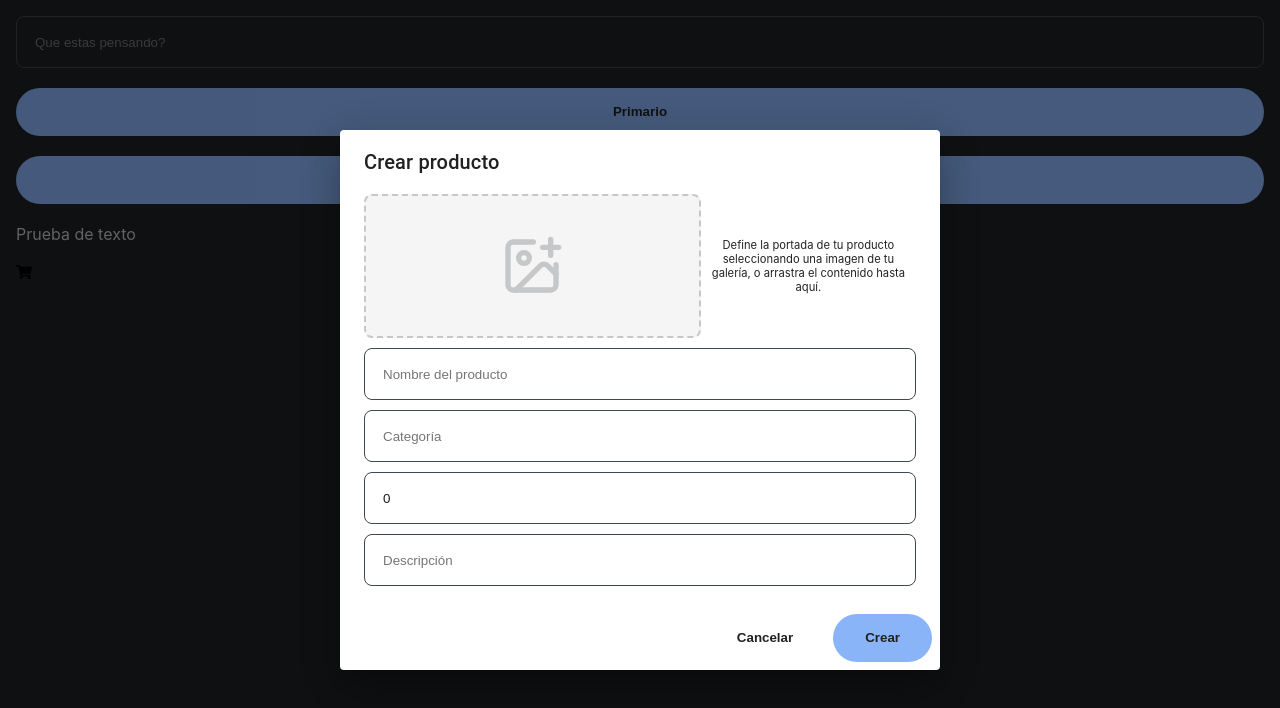
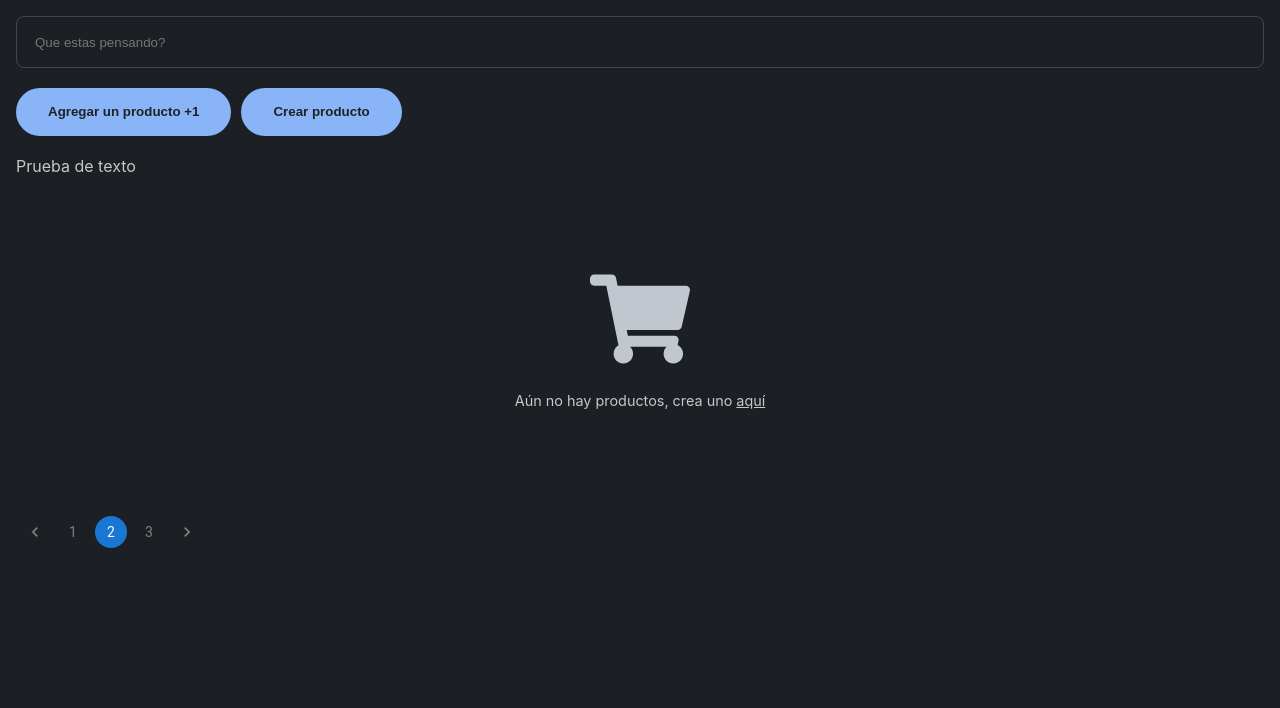
Before and after one commit to Braul123/products-app, a React (Create React App) app: page / in a window 1280 px wide. Shown: the top 708 px of the page. Built offline with nearby package versions, Linux system fonts and the light colour scheme.

Commit message:
[feat][list products]

```diff
--- a/src/components/home/Home.css
+++ b/src/components/home/Home.css
@@ -0,0 +1,49 @@
+.layoutHome {
+    padding: 16px;
+    display: flex;
+    flex-direction: column;
+    gap: 20px;
+}
+
+.contentList {
+    background-color: 'red';
+    width: 100%;
+    height: 300px;
+    display: flex;
+    align-items: center;
+    justify-content: center;
+}
+
+.notFound {
+    display: flex;
+    flex-direction: column;
+    justify-content: center;
+    align-items: center;
+    gap: 10px;
+}
+
+.textNotFound {
+    font-size: .9rem;
+    line-height: 1rem;
+    text-align: center;
+}
+
+.underline {
+    text-decoration: underline;
+    cursor: pointer;
+}
+
+.MuiButtonBase-root {
+    color: gray !important;
+}
+
+.Mui-selected {
+    color: white !important;
+}
+
+.listProducts {
+    display: flex;
+    flex-direction: row;
+    gap: 30px;
+    flex-wrap: wrap;
+}
--- a/src/components/home/Home.tsx
+++ b/src/components/home/Home.tsx
@@ -9,20 +9,25 @@ import { FaShoppingCart } from "react-icons/fa";
 import { fetchNewProductDefault } from '../../services/products';
 import { saveNewProduct } from '../../interface/state/slices/productsSlice';
 import CustomProduct from '../modals/customProduct/CustomProduct';
+import Pagination from '@mui/material/Pagination';
+import ProductCard from '../layouts/productCard/ProductCard';
 
 export default function Home() {
     const dispatch = useDispatch();
     const _products = useSelector(selectorProductState);
     const colors = useColors(); // Obtiene los colores principales
     const [filter, setFilter] = useState('');
+    const [openModal, setOpenModal] = useState(false);
+    const [products, setProducts] = useState([]);
 
     useEffect(() => {
         console.log('CAMBIA EL FILTRO PRINCIPAL');
-    },[filter])
+    }, [filter])
 
     useEffect(() => {
         console.log('OBTIENE LOS PRODUCTOS', _products);
-    },[_products]);
+        setProducts(_products)
+    }, [_products]);
 
     // Agrega un nuevo producto
     const addNewProduct = () => {
@@ -33,31 +38,73 @@ export default function Home() {
         })
     }
 
+    // Abre la modal
+    const openModalAction = () => {
+        setOpenModal(true);
+    }
+
+    // Renderiza la vista cuando no hay resultados
+    const renderNotFound = () => {
         return (
-        <div style={{padding: '16px', display: 'flex', flexDirection: 'column', gap: '20px'}}>
+            <div className='contentList'>
+                <div className='notFound'>
+                    <FaShoppingCart style={{ fontSize: '100px', ...colors.colorTextSecondary }} />
+                    <p className='textNotFound'
+                        style={{ ...colors.colorText }}>Aún no hay productos, crea uno&nbsp;
+                        <span onClick={openModalAction} className='underline'>aquí</span></p>
+                </div>
+            </div>
+        )
+    }
+
+    // Renderiza la lista de productos
+    const renderListProducts = () => {
+        return (
+            <div className='listProducts'>
+                  <ProductCard
+                         image=""
+                         name="Un nuevo producto con texto largo"
+                         description="Un producto"
+                         price={100000}
+                         favorite={false}
+                         category='general'
+                    />
+            </div>
+        )
+    }
+
+
+    return (
+        <div className="layoutHome" style={{...colors.backgroundStyle}}>
             <InputPrimary
                 setValue={setFilter}
                 value={filter}
                 placeholder="Que estas pensando?"
             />
 
+            <div style={{ display: 'flex', flexDirection: 'row', gap: '10px', flexWrap: 'wrap' }}>
                 <ButtonPrimary
                     status="enabled"
-            title="Primario"
-            onClick={() => {console.log('CLICK BUTTON PRIMARY')}}/>
+                    title="Agregar un producto +1"
+                    onClick={() => { addNewProduct() }} />
 
                 <ButtonPrimary
                     status="enabled"
-            title="+1"
-            onClick={() => {addNewProduct()}}/>
+                    title="Crear producto"
+                    onClick={() => { openModalAction() }} />
+            </div>
 
-            <span style={{...colors.colorText}}>Prueba de texto</span>
+            <span style={{ ...colors.colorText }}>Prueba de texto</span>
 
-            <span>
-                <FaShoppingCart />
-            </span>
 
-            <CustomProduct/>
+            {
+                products.length === 0 ?
+                renderNotFound() : renderListProducts()
+            }
+
+            <Pagination count={3} page={2} onChange={() => {}} color="primary" />
+
+            <CustomProduct open={openModal} action="create" setOpenModal={setOpenModal} />
         </div>
     )
 }
--- /dev/null
+++ b/src/components/layouts/productCard/ProductCard.css
@@ -0,0 +1,102 @@
+.product-card {
+  max-width: 250px;
+  padding: 16px;
+  border-radius: 10px;
+  box-shadow: 0 4px 8px rgba(0, 0, 0, 0.1);
+  background-color: #fff;
+  text-align: center;
+  transition: transform 0.3s ease;
+  margin: 0 auto;
+}
+
+.product-card:hover {
+  transform: translateY(-5px);
+}
+
+.product-image-container {
+  width: 100%;
+  height: 200px;
+  overflow: hidden;
+  border-radius: 10px;
+}
+
+.product-image {
+  width: 100%;
+  height: 100%;
+  object-fit: cover;
+  transition: transform 0.3s ease;
+}
+
+.product-image-container:hover .product-image {
+  transform: scale(1.1);
+}
+
+.product-title {
+  font-size: 1.2rem;
+  margin: 16px 0 8px;
+}
+
+.product-description {
+  font-size: 1rem;
+  color: #666;
+  margin-bottom: 16px;
+}
+
+.product-footer {
+  display: flex;
+  justify-content: space-between;
+  align-items: center;
+}
+
+.product-price {
+  font-size: 1.2rem;
+  font-weight: bold;
+}
+
+.favorite-button {
+  background-color: transparent;
+  border: none;
+  padding: 8px 5px 8px 16px;
+  border-radius: 5px;
+  cursor: pointer;
+  display: flex;
+  justify-content: flex-end;
+  align-items: flex-end;
+}
+
+
+@media (max-width: 768px) {
+  .product-card {
+    max-width: 90%;
+  }
+
+  .product-title {
+    font-size: 1.1rem;
+  }
+
+  .product-description {
+    font-size: 0.9rem;
+  }
+
+  .product-price {
+    font-size: 1.1rem;
+  }
+}
+
+@media (max-width: 480px) {
+  .product-image-container {
+    height: 150px;
+  }
+
+  .product-title {
+    font-size: 1.1rem;
+  }
+
+  .product-description {
+    font-size: 0.85rem;
+  }
+
+  .product-price {
+    font-size: 1rem;
+  }
+}
--- /dev/null
+++ b/src/components/layouts/productCard/ProductCard.tsx
@@ -0,0 +1,46 @@
+import React, { useEffect, useState } from 'react';
+import './ProductCard.css';
+import notFoundImage from '../../../assets/img/Image-not-found.png';
+import { MdFavoriteBorder, MdFavorite } from "react-icons/md";
+import { Product } from '../../../models/interface';
+
+const ProductCard = (props: Product) => {
+
+  const [product, setProduct] = useState<any>(null);
+
+  useEffect(() => {
+    setProduct(props);
+  },[props])
+
+  if (!product) {
+    return null
+  }
+
+  return (
+    <div className="product-card">
+      <div className="product-image-container">
+
+        <img src={product.image ? product.image : notFoundImage} alt="" />
+      </div>
+      <h2 className="product-title">{product.name}</h2>
+      <p className="product-description">{product.description}</p>
+
+
+      <div className="product-footer">
+        <span className="product-price">${parseFloat(product.price)}</span>
+        <button className="favorite-button">
+          {
+            product.favorite ? <MdFavorite style={{fontSize: '20px', color: 'red'}}/> :
+             <MdFavoriteBorder style={{fontSize: '20px'}}/>
+
+          }
+        </button>
+
+      </div>
+
+
+    </div>
+  );
+};
+
+export default ProductCard;
--- a/src/components/modals/customProduct/CustomProduct.tsx
+++ b/src/components/modals/customProduct/CustomProduct.tsx
@@ -1,64 +1,75 @@
 
-import React, { useState } from 'react';
+import React, { useEffect, useState } from 'react';
 import Dialog from '@mui/material/Dialog';
-import { Button, DialogActions, DialogContent, DialogTitle } from '@mui/material';
+import { Alert, Button, DialogActions, DialogContent, DialogTitle } from '@mui/material';
 import "./CustomProduct.css";
 import InputPrimary from '../../UI/InputPrimary/InputPrimary';
 import { useColors, colorsMain } from '../../../services/utils/colors';
 import { LuImagePlus } from "react-icons/lu";
 import ButtonPrimary from '../../UI/ButtonPrimary/ButtonPrimary';
-import { Product } from '../../../models/interface';
+import { Product, PropsModalProduct } from '../../../models/interface';
 import { fetchSaveNewProduct } from '../../../services/products';
 
 import { useDispatch } from 'react-redux';
 import { saveNewProduct } from '../../../interface/state/slices/productsSlice';
+
 
 /**
 * @function CustomProduct
 * @description Crea o edita un producto
 * @returns
 */
-export default function CustomProduct() {
+export default function CustomProduct(props: PropsModalProduct) {
     // Disparador para app state
     const dispatch = useDispatch();
     // FORMULARIO
     const [name, setName] = useState('');
     const [description, setDescription] = useState('');
-    const [price, setPrice] = useState(0);
+    const [price, setPrice] = useState(10);
     const [image, setImage] = useState('');
     const [category, setCategory] = useState('');
 
     const useColorsMain = colorsMain; // Obtiene los colores principales
     const colors = useColors(); // Obtiene los colores principales
 
-    const [open, setOpen] = useState(true);
+    const [open, setOpen] = useState(false); // Administra la visivilidad de la modal
 
-    // Abre la modal
-    const handleClickOpen = () => {
-        setOpen(true);
-    };
+    useEffect(() => {
+        setOpen(props.open);
+    },[props]);
 
     // Cierra la modal
     const handleClose = () => {
         setOpen(false);
+        props.setOpenModal(false);
     };
 
     // Crea el producto
     const createProduct = () => {
+        // Valida si el formulario está completo
+        const valideForm = name && description && price && category ? true : false;
+
+        // Si el formulario es válido crea el producto
+        if (valideForm) {
             const sendData: Product = {
                 name,
                 description,
                 price,
                 image,
-            category
+                category,
+                favorite: false
             }
             // Ejecuta la petición para creación de producto
             fetchSaveNewProduct(sendData).then((result: any) => {
                 console.log('PRDUCTO CREADO');
                 dispatch(saveNewProduct(result));
+                handleClose();
             }, err => {
                 console.error(err);
             })
+        } else {
+            alert("Debes completar todos los campos del formulario para continuar");
+        }
     }
 
     return (
@@ -121,7 +132,7 @@ export default function CustomProduct() {
                         style={{backgroundColor: 'transparent'}}
                     />
                     <ButtonPrimary
-                        title="Crear"
+                        title="Guardar"
                         status="enabled"
                         onClick={() => createProduct()}
                     />
--- a/src/services/products.ts
+++ b/src/services/products.ts
@@ -16,7 +16,8 @@ export function fetchNewProductDefault() {
             description: "Descubre la excelencia en cada detalle con nuestro innovador producto. Diseñado para satisfacer tus necesidades y elevar tu experiencia, este artículo combina calidad, funcionalidad y estilo. Fabricado con materiales de primera, garantiza durabilidad y un rendimiento excepcional. Su diseño ergonómico y moderno se adapta perfectamente a cualquier entorno, haciendo de él una opción ideal para el uso diario.",
             image: "",
             price: 200000,
-            category: "general"
+            category: "General",
+            favorite: false
         }
         resolve(newProduct);
     })
```
Also changed, not shown: src/models/interface.ts (+11 -1 lines), src/assets/img/Image-not-found.png (added). Lines whose indentation alone changed are shown as unchanged.
